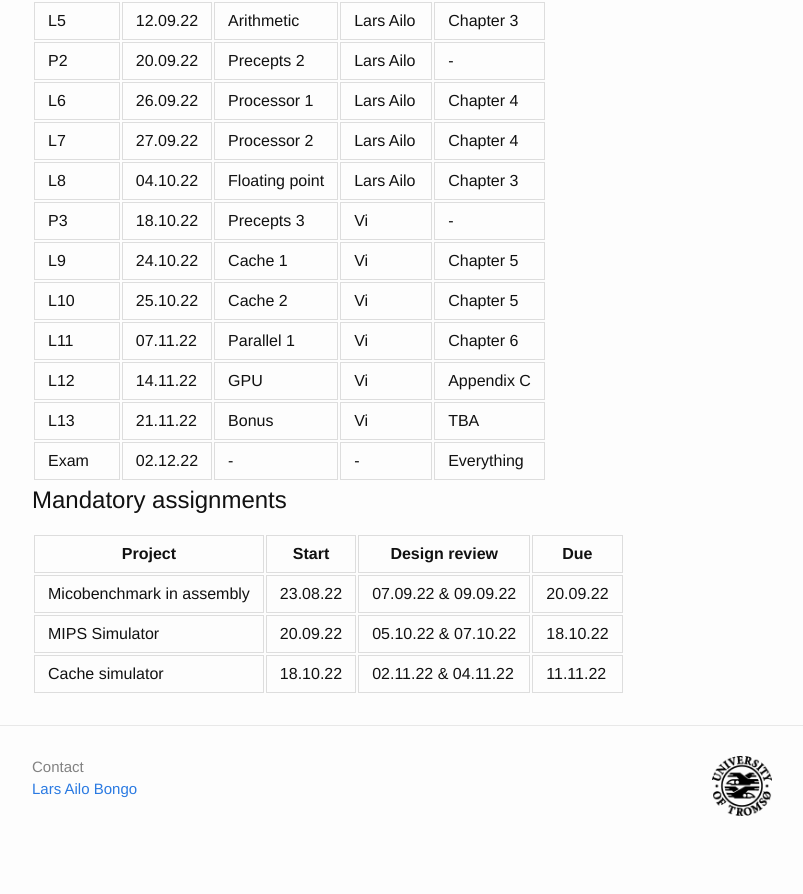
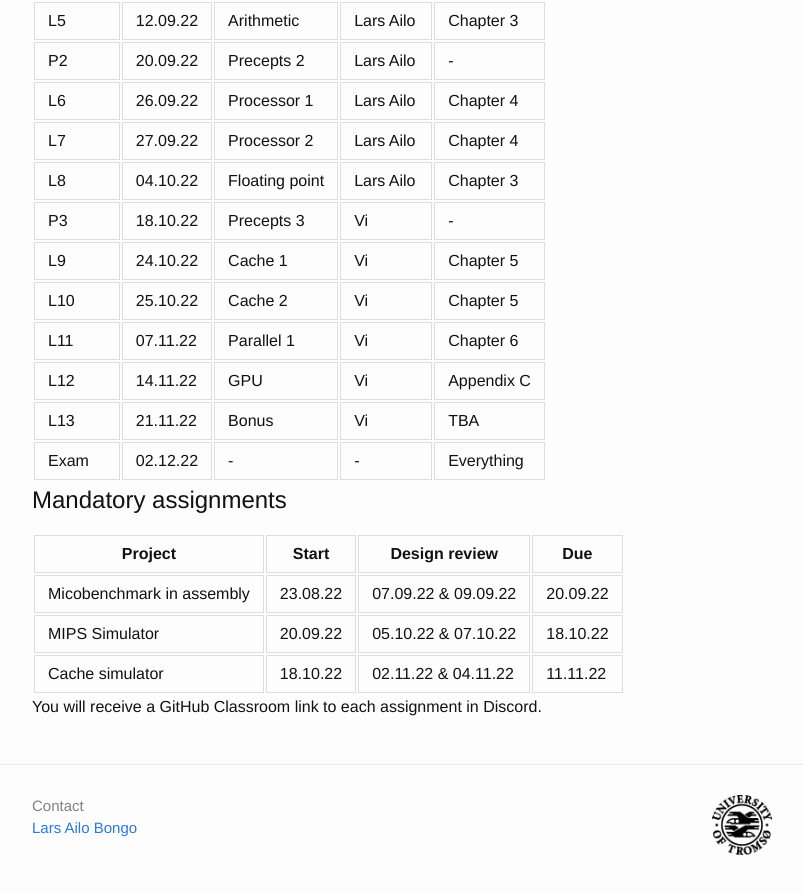
Before and after one commit to uit-inf-2200-f22/uit-inf-2200-f22.github.io, a Jekyll site: the page built from index.md, in a window 1280 px wide and 900 px high, scrolled down 1316 px. Shown: the top 894 px of the window, without its empty margins (238-1041 px from the left). Built offline with Jekyll 4.4.1, drawn with Linux system fonts in a browser that asks for light colours; our own code applies the rules of GitHub Pages for plain Markdown files; before the commit the page ends 2177 px from its top, so only the background shows below that.

Commit message:
Update index.md

```diff
--- a/index.md
+++ b/index.md
@@ -60,3 +60,5 @@ You can read more about plagiarism and cheating on: https://en.uit.no/sensor/art
 | Micobenchmark in assembly | 23.08.22 | 07.09.22 & 09.09.22 | 20.09.22 |
 | MIPS Simulator            | 20.09.22 | 05.10.22 & 07.10.22 | 18.10.22 |
 | Cache simulator           | 18.10.22 | 02.11.22 & 04.11.22 | 11.11.22 |
+
+You will receive a GitHub Classroom link to each assignment in Discord.
```
